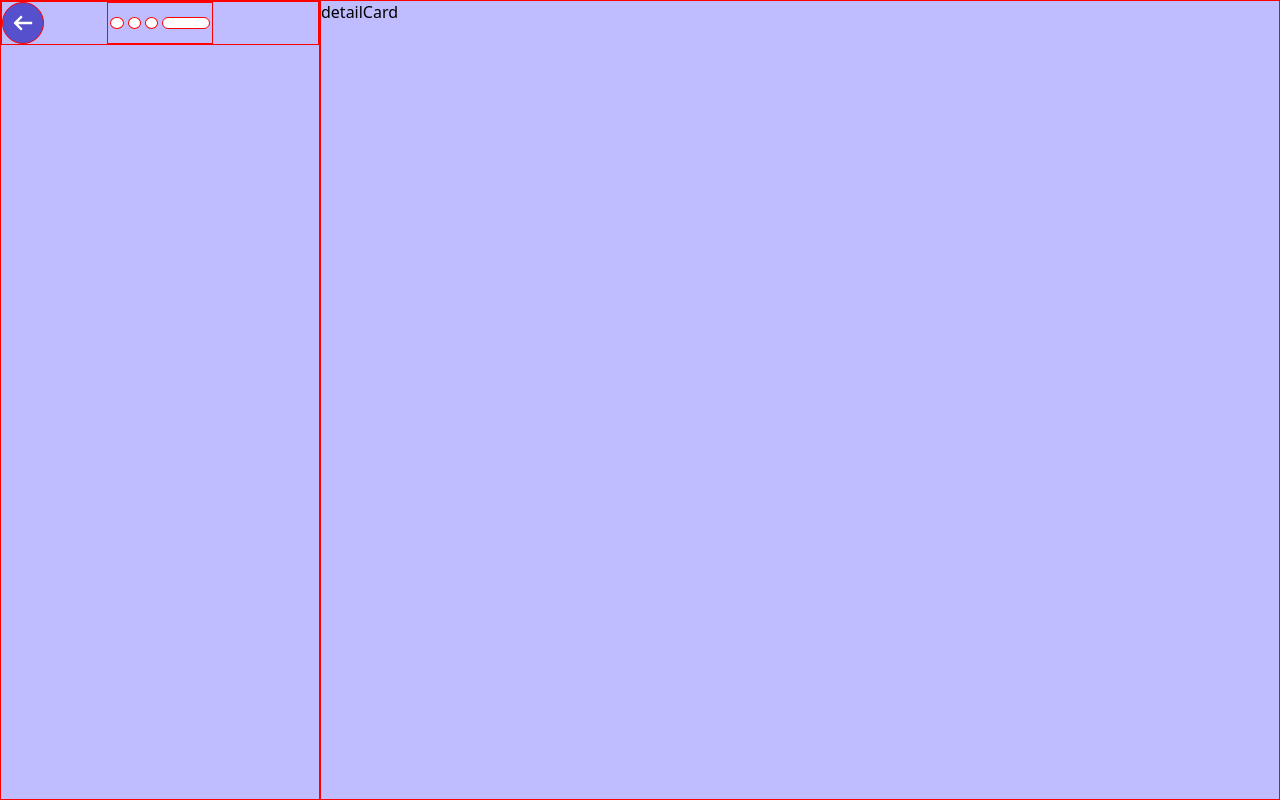
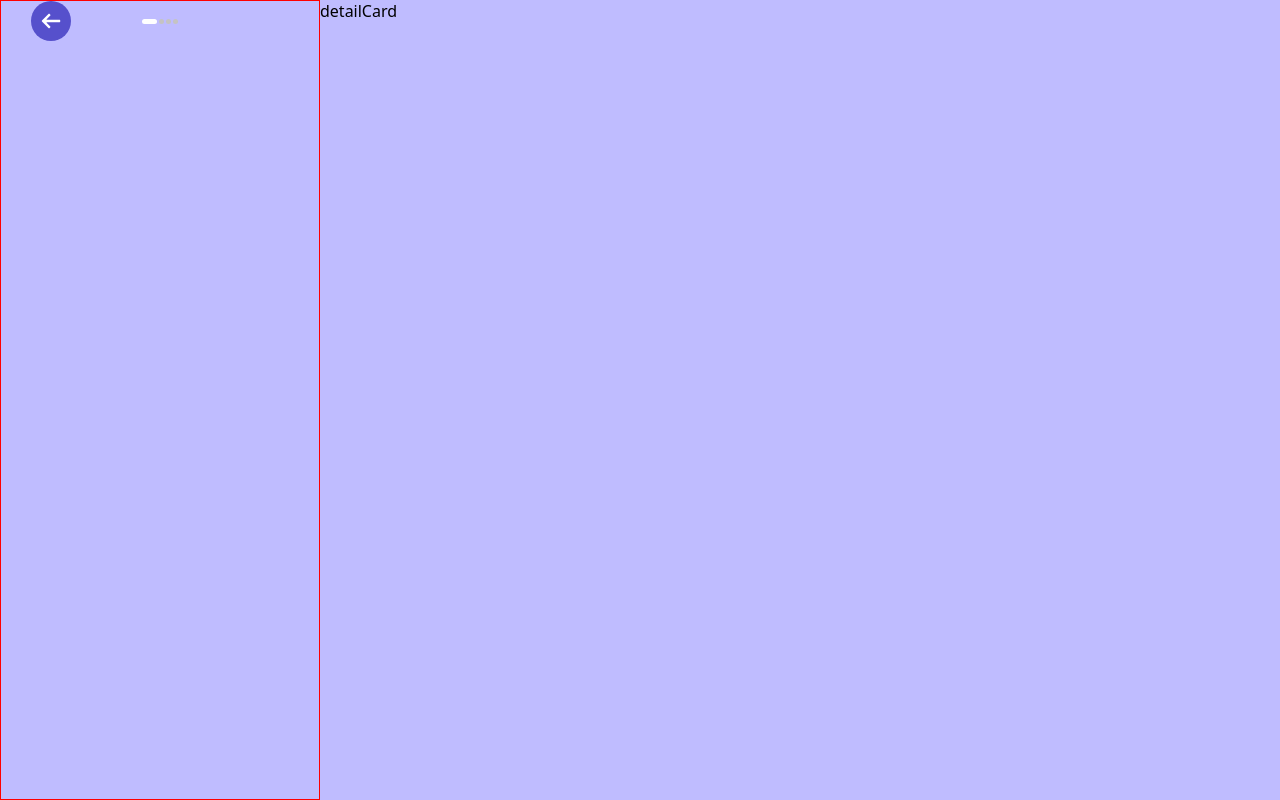
Before and after one commit to matymm347/pug-weather, a website built with webpack: page dist/index.html in a window 1280 px wide. Built offline with Linux system fonts and the light colour scheme.

Commit message:
Day switch counter round shape fixed

```diff
--- a/src/style.css
+++ b/src/style.css
@@ -102,8 +102,8 @@ p {
   height: 100vh;
 }
 
-#info-grid div {
-  border: 1px solid red;
+#now-card {
+  border: solid 1px red;
 }
 
 #back-button-area {
@@ -124,6 +124,7 @@ p {
 
 #top-now-card-grid {
   display: grid;
+  justify-items: center;
 }
 
 #switch-container {
@@ -133,17 +134,19 @@ p {
 }
 
 #current-position-element {
-  flex-grow: 4;
+  /* flex-grow: 4; */
   border-radius: 7px;
+  width: 15px;
+  background-color: white;
 }
 
 .switch-background-element {
-  flex-grow: 1;
-  border-radius: 100%;
+  border-radius: 50%;
+  width: 5px;
+  background-color: rgb(197, 195, 195);
 }
 
 #switch-container div {
-  background-color: white;
-  height: 10px;
-  margin: 2px;
+  height: 5px;
+  margin: 1px;
 }
--- a/src/weatherPage.js
+++ b/src/weatherPage.js
@@ -79,12 +79,14 @@ function setupTopNowCardGrid(container) {
   topNowCardGrid.style.direction = "row";
 
   let backbutton = setupBackButton();
-  let switchMarker = setupDaySwitchMarker(3);
+  let switchMarker = setupDaySwitchMarker(0);
   topNowCardGrid.appendChild(backbutton);
   topNowCardGrid.appendChild(switchMarker);
 
   container.appendChild(topNowCardGrid);
 }
+
+function setUpTempSwitch(unit) {}
 
 function setUpNowCard(container) {
   let nowCard = document.createElement("div");
```
Also changed, not shown: dist/main.js.
